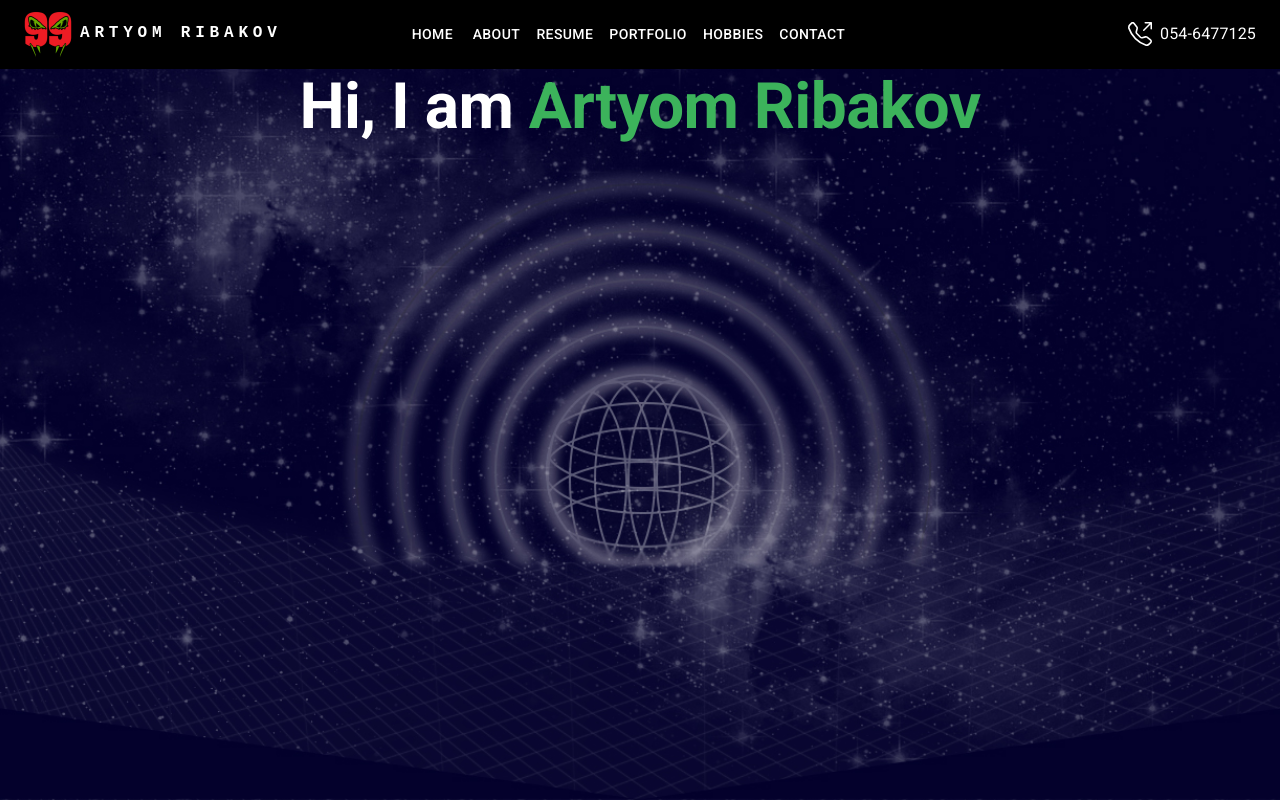
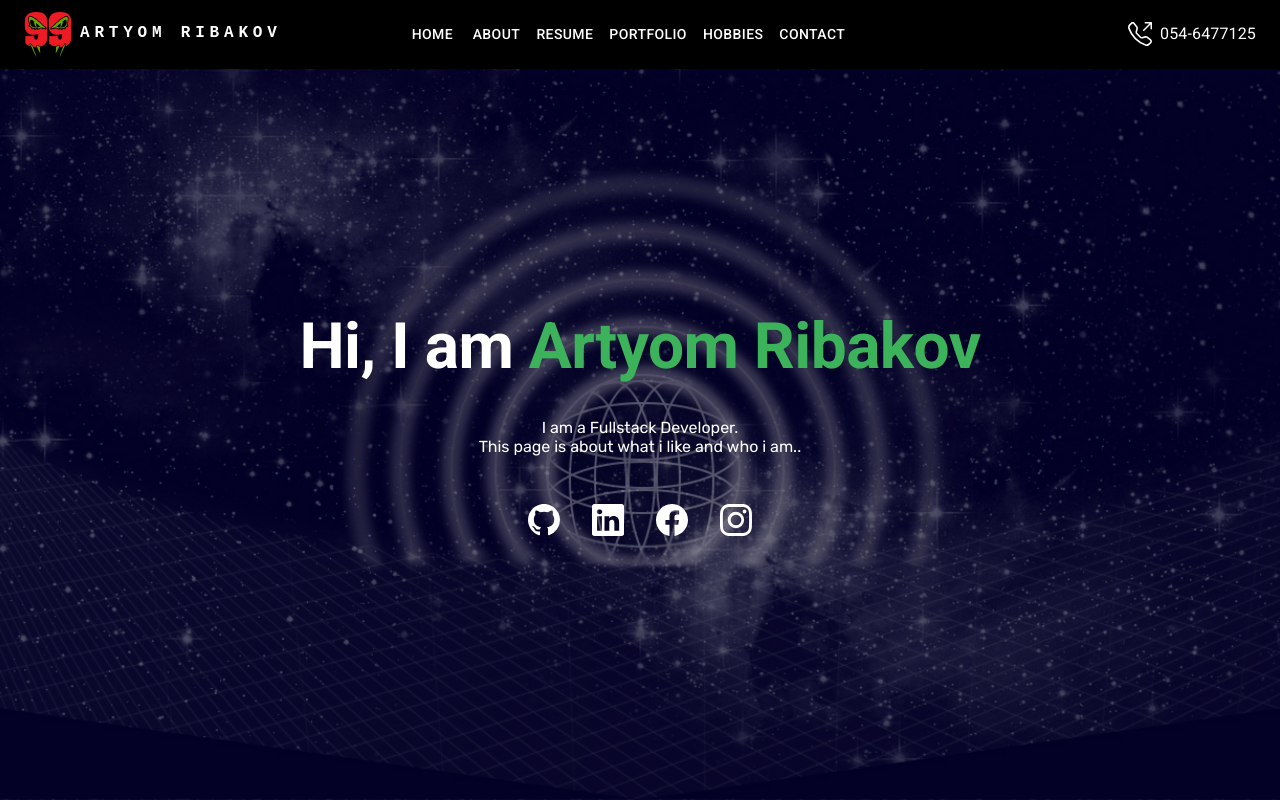
Before and after one commit to MisterNooblet/portfolio, a React (Create React App) app: page / in a window 1280 px wide. Built offline with nearby package versions, Linux system fonts and the light colour scheme.

Commit message:
hero done

```diff
--- /dev/null
+++ b/src/components/SocialsList.jsx
@@ -0,0 +1,39 @@
+import { List, ListItem } from '@mui/material';
+import React from 'react';
+import { Link } from 'react-router-dom';
+import { BsGithub, BsLinkedin, BsFacebook, BsInstagram } from 'react-icons/bs';
+const SocialsList = () => {
+  return (
+    <List sx={{ display: 'flex', fontSize: '2rem', color: 'white' }}>
+      <ListItem>
+        <Link
+          to={'https://github.com/MisterNooblet/appleseeds'}
+          target={'_blank'}
+          color={'white'}
+        >
+          <BsGithub />
+        </Link>
+      </ListItem>
+      <ListItem>
+        <Link
+          to={'https://www.linkedin.com/in/artyom-ribakov-590903257/'}
+          target={'_blank'}
+        >
+          <BsLinkedin />
+        </Link>
+      </ListItem>
+      <ListItem>
+        <Link to={'https://www.facebook.com/artyom.ribakov/'} target={'_blank'}>
+          <BsFacebook />
+        </Link>
+      </ListItem>
+      <ListItem>
+        <Link to={'https://www.instagram.com/viper_moto'} target={'_blank'}>
+          <BsInstagram />
+        </Link>
+      </ListItem>
+    </List>
+  );
+};
+
+export default SocialsList;
--- a/src/index.css
+++ b/src/index.css
@@ -12,13 +12,15 @@ html {
 }
 a {
   text-decoration: none;
+  color: white;
 }
-
+a:visited {
+  color: white;
+}
 body {
   margin: 0;
 }
 #root {
   display: flex;
   flex-direction: column;
-  min-height: 100vh;
 }
--- a/src/pages/Hero/Hero.page.jsx
+++ b/src/pages/Hero/Hero.page.jsx
@@ -1,16 +1,29 @@
 import { Box, Container, Typography } from '@mui/material';
 import React from 'react';
+import SocialsList from '../../components/SocialsList';
 import backgroundImg from './assets/hero-bg-2.jpg';
+
 const Hero = () => {
   return (
     <Box
-      component={'section'}
+      component={'div'}
       sx={{
-        background: `url('${backgroundImg}') center center/cover no-repeat`,
+        background: `url('${backgroundImg}') center center no-repeat`,
+        backgroundSize: 'cover',
         flexGrow: 1,
+        display: 'flex',
+        flexDirection: 'column',
+        height: '100%',
       }}
     >
-      <Container>
+      <Container
+        sx={{
+          height: '100%',
+          display: 'flex',
+          flexDirection: 'column',
+          justifyContent: 'center',
+        }}
+      >
         <Box
           component={'div'}
           sx={{
@@ -33,6 +46,16 @@ const Hero = () => {
               Artyom Ribakov
             </Box>
           </Typography>
+          <Typography
+            component={'p'}
+            variant={'p'}
+            textAlign="center"
+            margin={'2rem 0'}
+          >
+            I am a Fullstack Developer.
+            <br /> This page is about what i like and who i am..
+          </Typography>
+          <SocialsList />
         </Box>
       </Container>
     </Box>
--- a/src/pages/Layout/Layout.jsx
+++ b/src/pages/Layout/Layout.jsx
@@ -3,6 +3,7 @@ import { Outlet } from 'react-router-dom';
 import Navbar from './components/Navbar';
 
 import { createTheme, ThemeProvider } from '@mui/material/styles';
+import { Box } from '@mui/material';
 
 const theme = createTheme({
   palette: {
@@ -27,9 +28,17 @@ const theme = createTheme({
 const Layout = () => {
   return (
     <ThemeProvider theme={theme}>
-      <Navbar />
-      <Outlet />
-      {/* <Footer /> */}
+      <Box
+        sx={{
+          minHeight: '100vh',
+          height: '100vh',
+          display: 'flex',
+          flexDirection: 'column',
+        }}
+      >
+        <Navbar />
+        <Outlet />
+      </Box>
     </ThemeProvider>
   );
 };
--- a/src/pages/Layout/components/Navbar.jsx
+++ b/src/pages/Layout/components/Navbar.jsx
@@ -121,7 +121,9 @@ const Navbar = () => {
               {navLinks.map((link) => (
                 <MenuItem key={link.name} onClick={handleCloseNavMenu}>
                   <NavLink to={link.path}>
-                    <Typography textAlign="center">{link.name}</Typography>
+                    <Typography textAlign="center" sx={{ color: 'black' }}>
+                      {link.name}
+                    </Typography>
                   </NavLink>
                 </MenuItem>
               ))}
```
Also changed, not shown: src/pages/Hero/assets/hero-bg-2.jpg.
